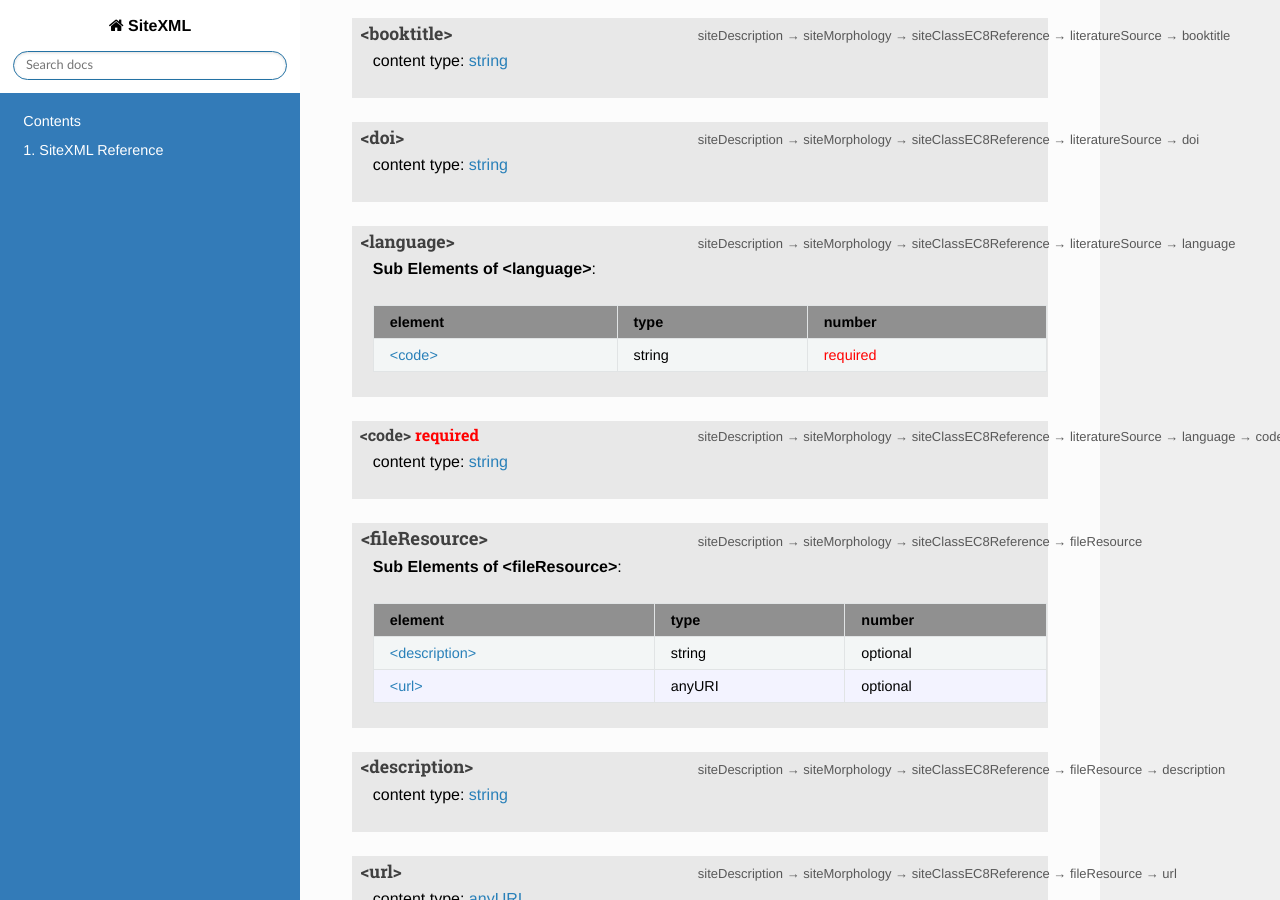
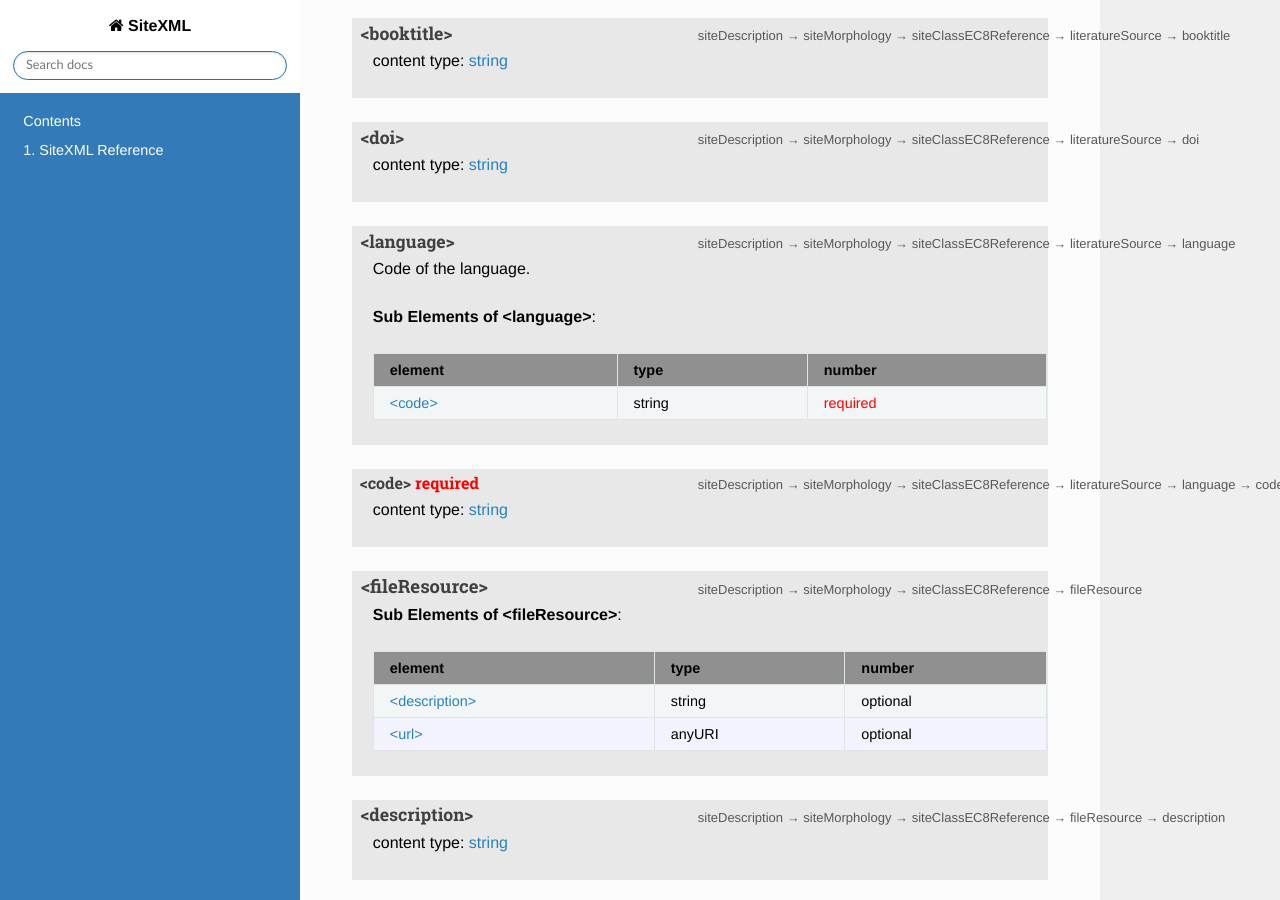
Before and after one commit to kiriaki/SiteXML_doc, a Sphinx documentation site: the page built from docs/source/level-sitedescription.rst, in a window 1280 px wide and 900 px high, scrolled down 6111 px. Built offline with Sphinx 7.4.7 and the Read the Docs theme 3.1.0, drawn with Linux system fonts in a browser that asks for light colours; some of the changed text lies outside the part shown.

Commit message:
Add files via upload

```diff
--- a/docs/source/level-sitedescription.rst
+++ b/docs/source/level-sitedescription.rst
@@ -944,6 +944,12 @@
 
       siteDescription :raw-html:`&rarr;`:raw-latex:`$\rightarrow$` siteMorphology :raw-html:`&rarr;`:raw-latex:`$\rightarrow$` siteClassEC8Reference :raw-html:`&rarr;`:raw-latex:`$\rightarrow$` literatureSource :raw-html:`&rarr;`:raw-latex:`$\rightarrow$` language
 
+   .. container:: description
+
+      Code of the language.
+
+
+
 
 
 
@@ -1433,6 +1439,12 @@
 
       siteDescription :raw-html:`&rarr;`:raw-latex:`$\rightarrow$` siteMorphology :raw-html:`&rarr;`:raw-latex:`$\rightarrow$` bedrockDepthReference :raw-html:`&rarr;`:raw-latex:`$\rightarrow$` literatureSource :raw-html:`&rarr;`:raw-latex:`$\rightarrow$` language
 
+   .. container:: description
+
+      Code of the language.
+
+
+
 
 
 
@@ -1928,6 +1940,12 @@
 
       siteDescription :raw-html:`&rarr;`:raw-latex:`$\rightarrow$` siteMorphology :raw-html:`&rarr;`:raw-latex:`$\rightarrow$` h800Reference :raw-html:`&rarr;`:raw-latex:`$\rightarrow$` literatureSource :raw-html:`&rarr;`:raw-latex:`$\rightarrow$` language
 
+   .. container:: description
+
+      Code of the language.
+
+
+
 
 
 
@@ -2409,6 +2427,12 @@
 
       siteDescription :raw-html:`&rarr;`:raw-latex:`$\rightarrow$` siteMorphology :raw-html:`&rarr;`:raw-latex:`$\rightarrow$` geologicalUnitReference :raw-html:`&rarr;`:raw-latex:`$\rightarrow$` literatureSource :raw-html:`&rarr;`:raw-latex:`$\rightarrow$` language
 
+   .. container:: description
+
+      Code of the language.
+
+
+
 
 
 
```
